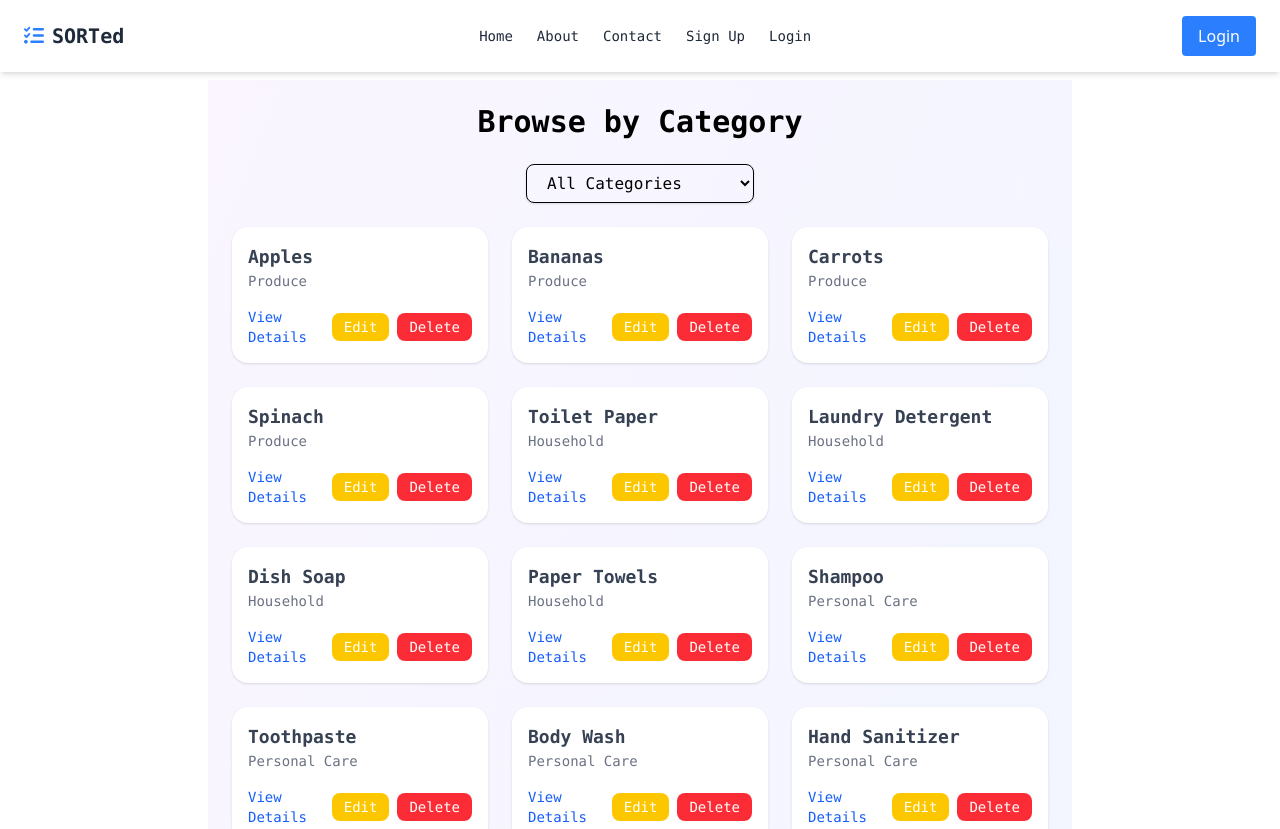
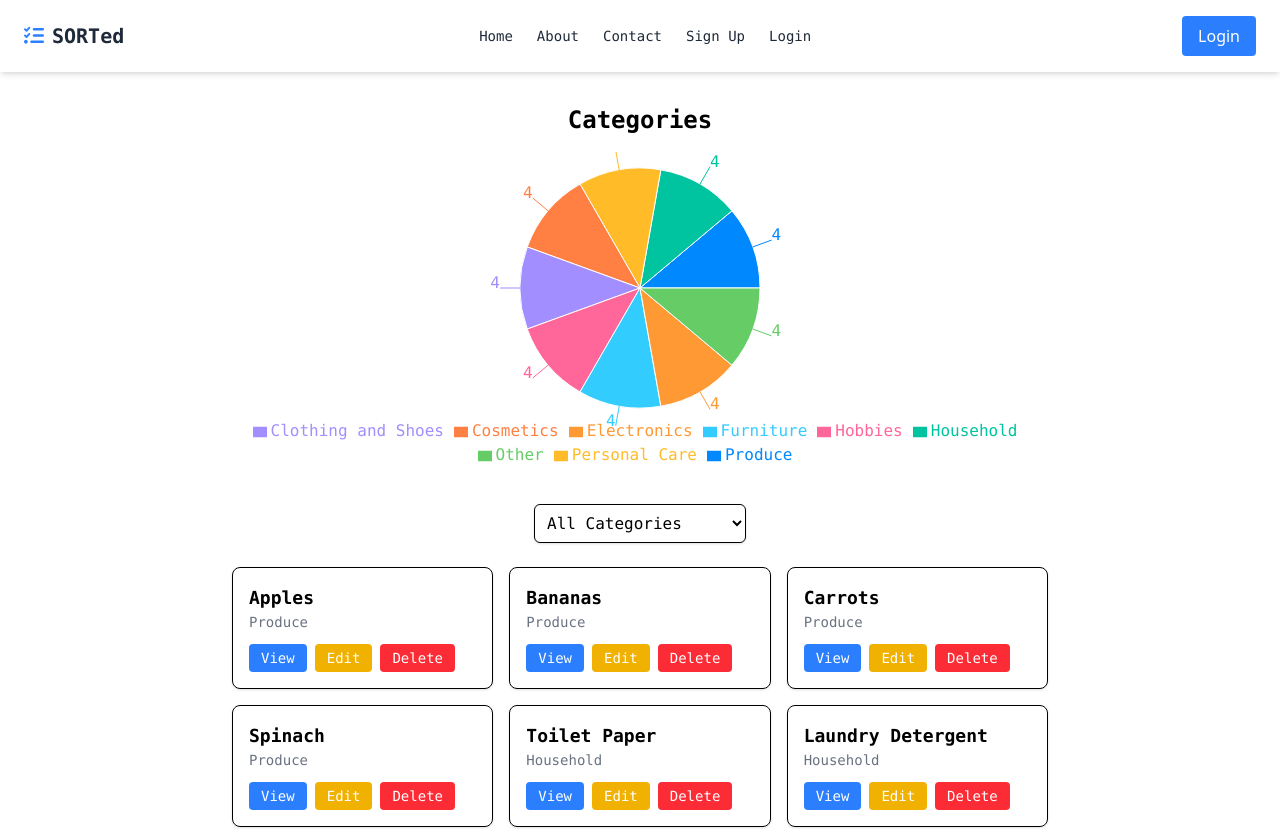
Before and after one commit to breconm/SORTA, a React (Vite) app: page /category in a window 1280 px wide. Shown: the top 829 px of the page. Built offline with nearby package versions, Linux system fonts and the light colour scheme.

Commit message:
add pie chart to categories

```diff
--- a/package.json
+++ b/package.json
@@ -15,6 +15,7 @@
     "react": "^19.1.0",
     "react-dom": "^19.1.0",
     "react-router-dom": "^7.7.1",
+    "recharts": "^3.1.2",
     "tailwindcss": "^4.1.11"
   },
   "devDependencies": {
--- a/src/components/category.jsx
+++ b/src/components/category.jsx
@@ -1,95 +1,124 @@
-import React, { useState } from 'react';
-import { Link } from 'react-router-dom';
+import React, { useState } from "react";
+import { Link } from "react-router-dom";
+import {
+  PieChart,
+  Pie,
+  Cell,
+  Tooltip,
+  Legend,
+  ResponsiveContainer,
+} from "recharts";
 
 const demoItems = [
-  // Produce
-  { id: 1, name: 'Apples', category: 'Produce' },
-  { id: 2, name: 'Bananas', category: 'Produce' },
-  { id: 3, name: 'Carrots', category: 'Produce' },
-  { id: 4, name: 'Spinach', category: 'Produce' },
-
-  // Household
-  { id: 5, name: 'Toilet Paper', category: 'Household' },
-  { id: 6, name: 'Laundry Detergent', category: 'Household' },
-  { id: 7, name: 'Dish Soap', category: 'Household' },
-  { id: 8, name: 'Paper Towels', category: 'Household' },
-
-  // Personal Care
-  { id: 9, name: 'Shampoo', category: 'Personal Care' },
-  { id: 10, name: 'Toothpaste', category: 'Personal Care' },
-  { id: 11, name: 'Body Wash', category: 'Personal Care' },
-  { id: 12, name: 'Hand Sanitizer', category: 'Personal Care' },
-
-  // Cosmetics
-  { id: 13, name: 'Lipstick', category: 'Cosmetics' },
-  { id: 14, name: 'Mascara', category: 'Cosmetics' },
-  { id: 15, name: 'Foundation', category: 'Cosmetics' },
-  { id: 16, name: 'Nail Polish', category: 'Cosmetics' },
-
-  // Clothing and Shoes
-  { id: 17, name: 'Jeans', category: 'Clothing and Shoes' },
-  { id: 18, name: 'T-Shirt', category: 'Clothing and Shoes' },
-  { id: 19, name: 'Sneakers', category: 'Clothing and Shoes' },
-  { id: 20, name: 'Jacket', category: 'Clothing and Shoes' },
-
-  // Hobbies
-  { id: 21, name: 'Guitar Strings', category: 'Hobbies' },
-  { id: 22, name: 'Paint Brushes', category: 'Hobbies' },
-  { id: 23, name: 'Sketchbook', category: 'Hobbies' },
-  { id: 24, name: 'Puzzle Set', category: 'Hobbies' },
-
-  // Furniture
-  { id: 25, name: 'Desk Chair', category: 'Furniture' },
-  { id: 26, name: 'Coffee Table', category: 'Furniture' },
-  { id: 27, name: 'Bookshelf', category: 'Furniture' },
-  { id: 28, name: 'Bed Frame', category: 'Furniture' },
-
-  // Electronics
-  { id: 29, name: 'Headphones', category: 'Electronics' },
-  { id: 30, name: 'Smartphone', category: 'Electronics' },
-  { id: 31, name: 'Laptop', category: 'Electronics' },
-  { id: 32, name: 'Bluetooth Speaker', category: 'Electronics' },
-
-  // Other
-  { id: 33, name: 'Umbrella', category: 'Other' },
-  { id: 34, name: 'Water Bottle', category: 'Other' },
-  { id: 35, name: 'Backpack', category: 'Other' },
-  { id: 36, name: 'Sunglasses', category: 'Other' },
+  { id: 1, name: "Apples", category: "Produce" },
+  { id: 2, name: "Bananas", category: "Produce" },
+  { id: 3, name: "Carrots", category: "Produce" },
+  { id: 4, name: "Spinach", category: "Produce" },
+  { id: 5, name: "Toilet Paper", category: "Household" },
+  { id: 6, name: "Laundry Detergent", category: "Household" },
+  { id: 7, name: "Dish Soap", category: "Household" },
+  { id: 8, name: "Paper Towels", category: "Household" },
+  { id: 9, name: "Shampoo", category: "Personal Care" },
+  { id: 10, name: "Toothpaste", category: "Personal Care" },
+  { id: 11, name: "Body Wash", category: "Personal Care" },
+  { id: 12, name: "Hand Sanitizer", category: "Personal Care" },
+  { id: 13, name: "Lipstick", category: "Cosmetics" },
+  { id: 14, name: "Mascara", category: "Cosmetics" },
+  { id: 15, name: "Foundation", category: "Cosmetics" },
+  { id: 16, name: "Nail Polish", category: "Cosmetics" },
+  { id: 17, name: "Jeans", category: "Clothing and Shoes" },
+  { id: 18, name: "T-Shirt", category: "Clothing and Shoes" },
+  { id: 19, name: "Sneakers", category: "Clothing and Shoes" },
+  { id: 20, name: "Jacket", category: "Clothing and Shoes" },
+  { id: 21, name: "Guitar Strings", category: "Hobbies" },
+  { id: 22, name: "Paint Brushes", category: "Hobbies" },
+  { id: 23, name: "Sketchbook", category: "Hobbies" },
+  { id: 24, name: "Puzzle Set", category: "Hobbies" },
+  { id: 25, name: "Desk Chair", category: "Furniture" },
+  { id: 26, name: "Coffee Table", category: "Furniture" },
+  { id: 27, name: "Bookshelf", category: "Furniture" },
+  { id: 28, name: "Bed Frame", category: "Furniture" },
+  { id: 29, name: "Headphones", category: "Electronics" },
+  { id: 30, name: "Smartphone", category: "Electronics" },
+  { id: 31, name: "Laptop", category: "Electronics" },
+  { id: 32, name: "Bluetooth Speaker", category: "Electronics" },
+  { id: 33, name: "Umbrella", category: "Other" },
+  { id: 34, name: "Water Bottle", category: "Other" },
+  { id: 35, name: "Backpack", category: "Other" },
+  { id: 36, name: "Sunglasses", category: "Other" },
 ];
 
-const categories = [
-  'Produce',
-  'Household',
-  'Personal Care',
-  'Cosmetics',
-  'Clothing and Shoes',
-  'Hobbies',
-  'Furniture',
-  'Electronics',
-  'Other',
+const COLORS = [
+  "#0088FE",
+  "#00C49F",
+  "#FFBB28",
+  "#FF8042",
+  "#A28EFF",
+  "#FF6699",
+  "#33CCFF",
+  "#FF9933",
+  "#66CC66",
 ];
 
 function Category() {
-  const [selectedCategory, setSelectedCategory] = useState('');
+  const [selectedCategory, setSelectedCategory] = useState("");
 
-  const filteredItems =
-    selectedCategory === ''
-      ? demoItems
-      : demoItems.filter((item) => item.category === selectedCategory);
+  // Count per category
+  const categoryCounts = demoItems.reduce((acc, item) => {
+    acc[item.category] = (acc[item.category] || 0) + 1;
+    return acc;
+  }, {});
+
+  const chartData = Object.entries(categoryCounts).map(([name, value]) => ({
+    name,
+    value,
+  }));
+
+  if (!chartData.length) {
+    return <p className="text-center mt-10">No data available</p>;
+  }
+
+  const filteredItems = selectedCategory
+    ? demoItems.filter((item) => item.category === selectedCategory)
+    : demoItems;
 
   return (
-    <div className="min-h-screen bg-gradient-to-br from-purple-50 to-blue-50 p-6">
-      <h1 className="text-3xl font-bold mb-6 text-center">Browse by Category</h1>
+    <div className="p-6 max-w-5xl mx-auto">
+      <h2 className="text-2xl font-bold mb-4 text-center">Categories</h2>
 
-      {/* Dropdown Filter */}
+      {/* Pie Chart */}
+      <div className="h-80 mb-8">
+        <ResponsiveContainer>
+          <PieChart>
+            <Pie
+              data={chartData}
+              dataKey="value"
+              nameKey="name"
+              outerRadius={120}
+              label
+            >
+              {chartData.map((_, index) => (
+                <Cell
+                  key={`cell-${index}`}
+                  fill={COLORS[index % COLORS.length]}
+                />
+              ))}
+            </Pie>
+            <Tooltip />
+            <Legend />
+          </PieChart>
+        </ResponsiveContainer>
+      </div>
+
+      {/* Dropdown */}
       <div className="mb-6 flex justify-center">
         <select
-          className="border rounded-lg px-4 py-2 shadow"
           value={selectedCategory}
           onChange={(e) => setSelectedCategory(e.target.value)}
+          className="border p-2 rounded-md shadow"
         >
           <option value="">All Categories</option>
-          {categories.map((cat) => (
+          {Object.keys(categoryCounts).map((cat) => (
             <option key={cat} value={cat}>
               {cat}
             </option>
@@ -98,47 +127,31 @@ function Category() {
       </div>
 
       {/* Items */}
-      <div className="grid md:grid-cols-2 lg:grid-cols-3 gap-6">
+      <div className="grid grid-cols-1 md:grid-cols-3 gap-4">
         {filteredItems.map((item) => (
           <div
             key={item.id}
-            className="bg-white rounded-2xl shadow p-4 flex flex-col justify-between"
+            className="p-4 border rounded-lg shadow flex flex-col justify-between"
           >
-            <div>
-              <h2 className="text-lg font-semibold text-gray-700">
-                {item.name}
-              </h2>
-              <p className="text-sm text-gray-500">{item.category}</p>
-            </div>
-
-            <div className="mt-4 flex justify-between items-center">
-              {/* Link to item details */}
+            <h3 className="text-lg font-semibold">{item.name}</h3>
+            <p className="text-sm text-gray-500">{item.category}</p>
+            <div className="mt-3 flex gap-2">
               <Link
                 to={`/item/${item.id}`}
-                className="text-blue-600 hover:underline text-sm"
+                className="bg-blue-500 text-white px-3 py-1 rounded hover:bg-blue-600 text-sm"
               >
-                View Details
+                View
               </Link>
-
-              {/* Edit/Delete Buttons */}
-              <div className="flex gap-2">
-                <button className="px-3 py-1 bg-yellow-400 text-white rounded-lg text-sm hover:bg-yellow-500">
-                  Edit
-                </button>
-                <button className="px-3 py-1 bg-red-500 text-white rounded-lg text-sm hover:bg-red-600">
-                  Delete
-                </button>
-              </div>
+              <button className="bg-yellow-500 text-white px-3 py-1 rounded hover:bg-yellow-600 text-sm">
+                Edit
+              </button>
+              <button className="bg-red-500 text-white px-3 py-1 rounded hover:bg-red-600 text-sm">
+                Delete
+              </button>
             </div>
           </div>
         ))}
       </div>
-
-      {filteredItems.length === 0 && (
-        <p className="text-center text-gray-500 mt-10 italic">
-          No items found in this category.
-        </p>
-      )}
     </div>
   );
 }
```
Also changed, not shown: 1 other file (tests, documents, lock files or other folders).
